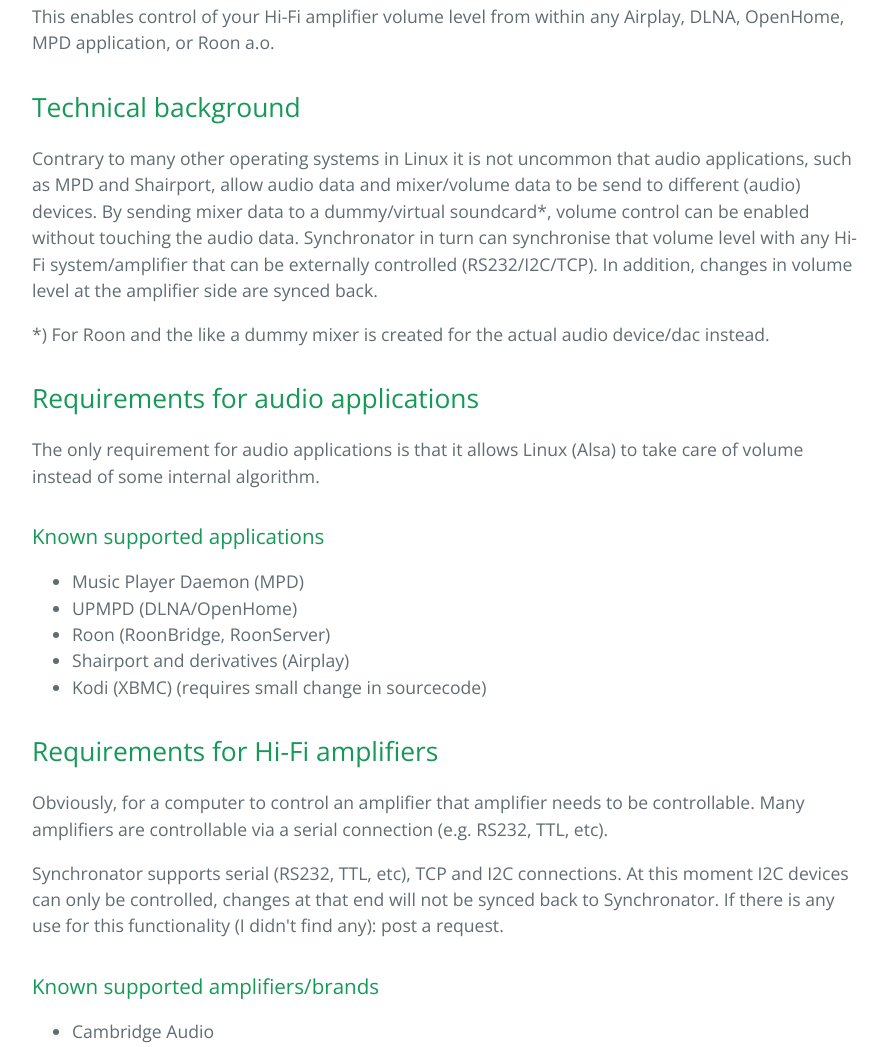
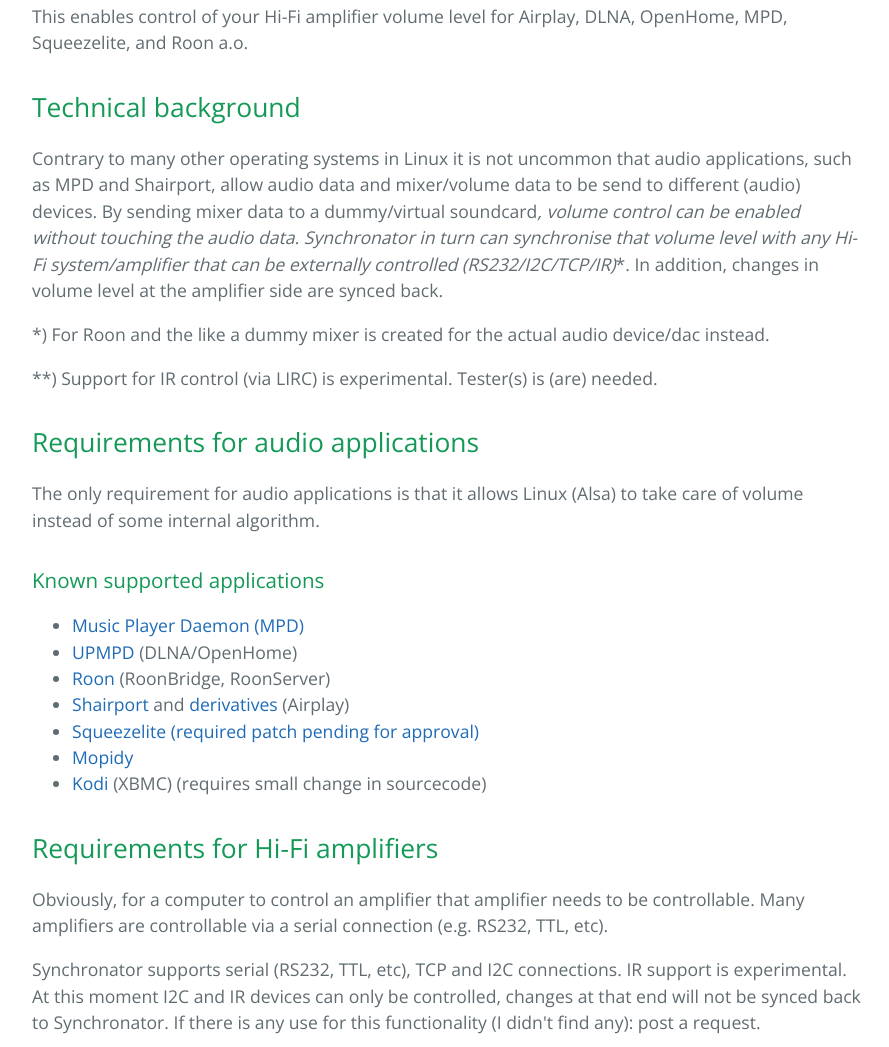
Before and after one commit to therealmuffin/synchronator, a plain HTML site: page index.html in a window 1280 px wide. Shown: the part 526-1573 px from the top of the page, without its empty margins (192-1081 px from the left). Drawn offline with nearby package versions, Linux system fonts and the light colour scheme.

```diff
--- a/index.html
+++ b/index.html
@@ -24,14 +24,16 @@
 
 <p>Synchronator brings bit perfect volume control to Hi-Fi systems with Linux as source. </p>
 
-<p>This enables control of your Hi-Fi amplifier volume level from within any Airplay, DLNA, OpenHome, MPD application, or Roon a.o.</p>
+<p>This enables control of your Hi-Fi amplifier volume level for Airplay, DLNA, OpenHome, MPD, Squeezelite, and Roon a.o.</p>
 
 <h2>
 <a id="technical-background" class="anchor" href="#technical-background" aria-hidden="true"><span aria-hidden="true" class="octicon octicon-link"></span></a>Technical background</h2>
 
-<p>Contrary to many other operating systems in Linux it is not uncommon that audio applications, such as MPD and Shairport, allow audio data and mixer/volume data to be send to different (audio) devices. By sending mixer data to a dummy/virtual soundcard*, volume control can be enabled without touching the audio data. Synchronator in turn can synchronise that volume level with any Hi-Fi system/amplifier that can be externally controlled (RS232/I2C/TCP). In addition, changes in volume level at the amplifier side are synced back.</p>
+<p>Contrary to many other operating systems in Linux it is not uncommon that audio applications, such as MPD and Shairport, allow audio data and mixer/volume data to be send to different (audio) devices. By sending mixer data to a dummy/virtual soundcard<em>, volume control can be enabled without touching the audio data. Synchronator in turn can synchronise that volume level with any Hi-Fi system/amplifier that can be externally controlled (RS232/I2C/TCP/IR)</em>*. In addition, changes in volume level at the amplifier side are synced back.</p>
 
 <p>*) For Roon and the like a dummy mixer is created for the actual audio device/dac instead.</p>
+
+<p>**) Support for IR control (via LIRC) is experimental. Tester(s) is (are) needed.</p>
 
 <h2>
 <a id="requirements-for-audio-applications" class="anchor" href="#requirements-for-audio-applications" aria-hidden="true"><span aria-hidden="true" class="octicon octicon-link"></span></a>Requirements for audio applications</h2>
@@ -42,11 +44,19 @@
 <a id="known-supported-applications" class="anchor" href="#known-supported-applications" aria-hidden="true"><span aria-hidden="true" class="octicon octicon-link"></span></a>Known supported applications</h3>
 
 <ul>
-<li>Music Player Daemon (MPD)</li>
-<li>UPMPD (DLNA/OpenHome)</li>
-<li>Roon (RoonBridge, RoonServer)</li>
-<li>Shairport and derivatives (Airplay)</li>
-<li>Kodi (XBMC) (requires small change in sourcecode)</li>
+<li><a href="https://www.musicpd.org/">Music Player Daemon (MPD)</a></li>
+<li>
+<a href="http://www.lesbonscomptes.com/upmpdcli/">UPMPD</a> (DLNA/OpenHome)</li>
+<li>
+<a href="https://roonlabs.com/">Roon</a> (RoonBridge, RoonServer)</li>
+<li>
+<a href="https://github.com/abrasive/shairport">Shairport</a> and <a href="https://github.com/mikebrady/shairport-sync/">derivatives</a> (Airplay)</li>
+<li>
+<a href="https://github.com/ralph-irving/squeezelite">Squeezelite</a> <a href="https://github.com/therealmuffin/squeezelite">(required patch pending for approval)</a>
+</li>
+<li><a href="https://www.mopidy.com/">Mopidy</a></li>
+<li>
+<a href="https://kodi.tv/">Kodi</a> (XBMC) (requires small change in sourcecode)</li>
 </ul>
 
 <h2>
@@ -54,7 +64,7 @@
 
 <p>Obviously, for a computer to control an amplifier that amplifier needs to be controllable. Many amplifiers are controllable via a serial connection (e.g. RS232, TTL, etc). </p>
 
-<p>Synchronator supports serial (RS232, TTL, etc), TCP and I2C connections. At this moment I2C devices can only be controlled, changes at that end will not be synced back to Synchronator. If there is any use for this functionality (I didn't find any): post a request.</p>
+<p>Synchronator supports serial (RS232, TTL, etc), TCP and I2C connections. IR support is experimental. At this moment I2C and IR devices can only be controlled, changes at that end will not be synced back to Synchronator. If there is any use for this functionality (I didn't find any): post a request.</p>
 
 <h3>
 <a id="known-supported-amplifiersbrands" class="anchor" href="#known-supported-amplifiersbrands" aria-hidden="true"><span aria-hidden="true" class="octicon octicon-link"></span></a>Known supported amplifiers/brands</h3>
@@ -77,6 +87,7 @@
 
 <ul>
 <li>Synchronisation of volume level changes between Linux and Hi-Fi amplifier</li>
+<li>Enable absolute volume control for amplifiers with relative volume control only</li>
 <li>HTTP/PHP interface for controlling miscellaneous amplifier options (power, input, etc)</li>
 <li>Replying to requests (e.g. status input, power, etc)</li>
 </ul>
@@ -94,11 +105,11 @@
 <h2>
 <a id="installation-and-configuration" class="anchor" href="#installation-and-configuration" aria-hidden="true"><span aria-hidden="true" class="octicon octicon-link"></span></a>Installation and configuration</h2>
 
-<p>For installation check the <a href="https://github.com/therealmuffin/synchronator/blob/master/INSTALL_MANUAL.md">installation manual</a> or the <a href="https://github.com/therealmuffin/synchronator/blob/master/INSTALL_MANUAL_EXT.md">extended installation manual</a></p>
+<p>For installation check the <a href="INSTALL_MANUAL.md">installation manual</a> or the <a href="INSTALL_MANUAL_EXT.md">extended installation manual</a></p>
 
-<p>For setting the appropriate configuration settings check the <a href="https://github.com/therealmuffin/synchronator/blob/master/CONFIG_MANUAL.md">configuration manual</a></p>
+<p>For setting the appropriate configuration settings check the <a href="CONFIG_MANUAL.md">configuration manual</a></p>
 
-<p>For using Synchronator in combination with Roon, check the <a href="https://github.com/therealmuffin/synchronator/blob/master/INSTALL_ROON.md">Roon configuration manual</a>.</p>
+<p>For using Synchronator in combination with Roon, check the <a href="INSTALL_ROON.md">Roon configuration manual</a>.</p>
 
 <h2>
 <a id="downloads" class="anchor" href="#downloads" aria-hidden="true"><span aria-hidden="true" class="octicon octicon-link"></span></a>Downloads</h2>
```
Also changed, not shown: params.json (+1 -1 lines).
